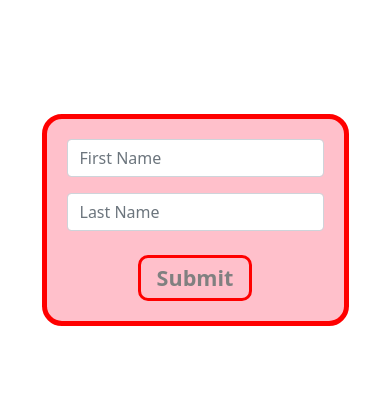
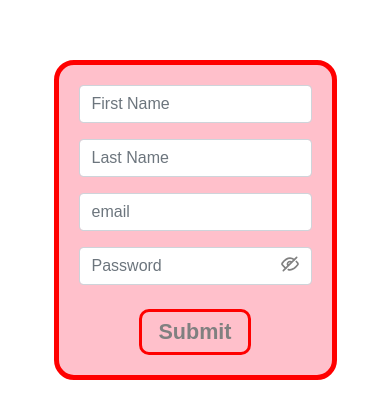
Before and after one commit to AnjaliChandaRC/Router, a React (Create React App) app: page /formtwo in a window 390 px wide. Shown: the part 202-620 px from the top of the page. Built offline with nearby package versions, Linux system fonts and the light colour scheme.

Commit message:
some changes

```diff
--- a/package.json
+++ b/package.json
@@ -14,6 +14,7 @@
     "react-scripts": "5.0.1",
     "react-slick": "^0.29.0",
     "slick-carousel": "^1.8.1",
+    "sweetalert": "^2.1.2",
     "web-vitals": "^2.1.4"
   },
   "scripts": {
--- a/src/App.css
+++ b/src/App.css
@@ -45,3 +45,156 @@
 .cursor {
   cursor: pointer;
 }
+
+@import url('https://fonts.googleapis.com/css2?family=Montserrat:wght@300;400;600;700&display=swap');
+
+* {
+  padding: 0;
+  margin: 0;
+  font-family: 'Montserrat', sans-serif;
+}
+
+/*ROOTS==========VARIABLES=================START*/
+:root {
+  /*FONT===SIZES===START*/
+  --font-xsm: 16px;
+  --font-sm: 20px;
+  --font-xmd: 22px;
+  --font-md: 25px;
+  --font-xlg: 35px;
+  --font-lg: 40px;
+  --font-xl: 56px;
+  /*COLORS========START*/
+  --black: #000;
+  --white: #fff;
+}
+
+/*MEDIA=================FONT=============SIZES=================START*/
+@media (max-width: 1399.98px) {
+  :root {
+    --font-xsm: 16px;
+    --font-sm: 20px;
+    --font-xmd: 22px;
+    --font-md: 25px;
+    --font-xlg: 32px;
+    --font-lg: 38px;
+    --font-xl: 50px;
+  }
+}
+
+@media (max-width: 991.98px) {
+  :root {
+    --font-xsm: 16px;
+    --font-sm: 20px;
+    --font-xmd: 22px;
+    --font-md: 25px;
+    --font-xlg: 30px;
+    --font-lg: 35px;
+    --font-xl: 40px;
+  }
+}
+
+@media (max-width: 767.98px) {
+  :root {
+    --font-xsm: 16px;
+    --font-sm: 20px;
+    --font-xmd: 22px;
+    --font-md: 25px;
+    --font-xlg: 26px;
+    --font-lg: 30px;
+    --font-xl: 35px;
+  }
+}
+
+@media (max-width: 575.98px) {
+  :root {
+    --font-xsm: 14px;
+    --font-sm: 16px;
+    --font-xmd: 18px;
+    --font-md: 20px;
+    --font-xlg: 22px;
+    --font-lg: 26px;
+    --font-xl: 32px;
+  }
+}
+
+/*FONT=====================SIZES==================CLASSES==============START*/
+.font_xsm {
+  font-size: var(--font-xsm) !important;
+}
+
+.font_sm {
+  font-size: var(--font-sm) !important;
+}
+
+.font_xmd {
+  font-size: var(--font-xmd) !important;
+}
+
+.font_md {
+  font-size: var(--font-md) !important;
+}
+
+.font_xlg {
+  font-size: var(--font-xlg) !important;
+}
+
+.font_lg {
+  font-size: var(--font-lg) !important;
+}
+
+.font_xl {
+  font-size: var(--font-xl) !important;
+}
+
+/*COLORS-=====================CLASSES========================START*/
+.black {
+  color: var(--black) !important;
+}
+
+.white {
+  color: var(--white) !important;
+}
+
+/*FONT====================WEIGHT==================CLASSES======================START*/
+.fw_normal {
+  font-weight: normal !important;
+}
+
+.fw_light {
+  font-weight: 300;
+}
+
+.fw_semibold {
+  font-weight: 600;
+}
+
+.fw_bold {
+  font-weight: 700 !important;
+}
+
+/*COMMON=====================CLASSES=======================START*/
+.main_heading {
+  font-size: var(--font-xlg);
+  font-weight: 300;
+  color: var(--black);
+}
+
+.main_para {
+  font-size: var(--font-xsm);
+  font-weight: 400;
+  color: var(--black);
+}
+
+.common_btn {
+  font-size: var(--font-md);
+  font-weight: 300;
+  background: var(--black);
+  color: var(--white);
+  border: 1px solid #000000;
+  transition: all 0.4s ease-in-out;
+}
+
+.common_btn:hover {
+  transform: scale(1.03);
+}
--- a/src/App.js
+++ b/src/App.js
@@ -14,7 +14,7 @@ import FormTwo from "./component/FormTwo";
 function App() {
   return (
     <Router>
-      <Header />
+      {/* <Header /> */}
       <Switch>
         <Route exact path="/" component={Home} />
         <Route exact path="/demo" component={Demo} />
--- a/src/component/Form.jsx
+++ b/src/component/Form.jsx
@@ -15,6 +15,7 @@ function Form() {
   //   };
   const submitData = () => {
     let Data = [];
+    const ValidateValue = ValidateEmail(emailName);
     Data = showData.push(
       firstName,
       lastName,
@@ -24,6 +25,14 @@ function Form() {
     );
     console.log("showData", showData);
   };
+
+  function ValidateEmail(mail) {
+    if (/^\w+([\.-]?\w+)*@\w+([\.-]?\w+)*(\.\w{2,3})+$/.test(mail)) {
+      return true;
+    }
+    // alert("You have entered an invalid email address!");
+    return false;
+  }
 
   return (
     <>
--- a/src/component/FormTwo.jsx
+++ b/src/component/FormTwo.jsx
@@ -1,22 +1,77 @@
 import React, { useState } from "react";
+import { EyeClose, EyeIcon } from "../common/Icons";
+import swal from "sweetalert";
 
 function FormTwo() {
-  //   const InitialValue = {
-  //     FirstName: "",
-  //     LastName: "",
-  //   };
-  const [FirstValue, setFirstValue] = useState({
+  const InitialValue = {
     FirstName: "",
     LastName: "",
+    email: "",
+    Password: "",
+  };
+  const [showHidePassword, setShowHidePassword] = useState(false);
+  const [FirstValue, setFirstValue] = useState(InitialValue);
+  const [formErrors, setFormErrors] = useState(false);
+  const [existValue, setExistValue] = useState(false);
+  const [existValueTwo, setExistValueTwo] = useState(false);
+  const hanldeUser = (e) => {
+    const value = e.target.value;
+    setFirstValue({
+      ...FirstValue,
+      FirstName: value,
     });
-  const submitBtn = () => {
+    if (value.includes("_") && FirstValue.FirstName !== "") {
+      setExistValue(true);
+    } else {
+      setExistValue(false);
+    }
+  };
+  const lastvalue = (e) => {
+    const value = e.target.value;
+    setFirstValue({
+      ...FirstValue,
+      LastName: value,
+    });
+    if (value.includes("-") && FirstValue.LastName !== "") {
+      setExistValueTwo(true);
+    } else {
+      setExistValueTwo(false);
+    }
+  };
+  const submitBtn = (e) => {
+    console.log(FirstValue, "FirstValue");
+    e.preventDefault(e);
+    const ValidateValue = ValidateEmail(FirstValue.email);
     setFirstValue(FirstValue);
+    if (
+      FirstValue.FirstName &&
+      FirstValue.LastName &&
+      FirstValue.Password &&
+      FirstValue.email === "" &&
+      ValidateValue
+    ) {
+      swal("Done", "SuccessFully is Done ", "success");
+      setFormErrors(false);
       setFirstValue({
         FirstName: "",
         LastName: "",
+        email: "",
+        Password: "",
       });
+    } else {
+      setFirstValue(FirstValue);
+      swal("Oops", "Something went wrong!", "error");
+    }
   };
-  console.log(FirstValue, "FirstValue");
+
+  function ValidateEmail(mail) {
+    if (/^\w+([\.-]?\w+)*@\w+([\.-]?\w+)*(\.\w{2,3})+$/.test(mail)) {
+      return true;
+    }
+    // alert("You have entered an invalid email address!");
+    return false;
+  }
+
   return (
     <>
       <section className="d-flex min-vh-100 align-items-center justify-content-center">
@@ -27,35 +82,105 @@ function FormTwo() {
                 <div class="mb-3">
                   <input
                     value={FirstValue.FirstName}
+                    // onChange={(e) =>
+                    //   setFirstValue({
+                    //     ...FirstValue,
+                    //     FirstName: e.target.value,
+                    //   })
+                    // }
+                    onChange={(e) => hanldeUser(e)}
+                    type="text"
+                    className="form-control"
+                    placeholder="First Name"
+                  />
+                  {formErrors && FirstValue.FirstName === "" ? (
+                    <p className="text-danger mb-0">Username is required</p>
+                  ) : FirstValue !== "" && existValue ? (
+                    <p className="text-success mb-0">Username Is exist</p>
+                  ) : FirstValue.FirstName === "" ? (
+                    ""
+                  ) : (
+                    <p className="text-danger mb-0">
+                      Username Is Does n't exist
+                    </p>
+                  )}
+                </div>
+                <div className="mb-3">
+                  <input
+                    value={FirstValue.LastName}
+                    // onChange={(e) =>
+                    //   setFirstValue({
+                    //     ...FirstValue,
+                    //     LastName: e.target.value,
+                    //   })
+                    // }
+                    onChange={(e) => lastvalue(e)}
+                    type="text"
+                    className="form-control"
+                    placeholder="Last Name"
+                  />
+                  {formErrors && FirstValue.LastName === "" ? (
+                    <p className="text-danger mb-0">Username is required</p>
+                  ) : FirstValue !== "" && existValueTwo ? (
+                    <p className="text-success mb-0">Username Is exist</p>
+                  ) : FirstValue.LastName === "" ? (
+                    ""
+                  ) : (
+                    <p className="text-danger mb-0">
+                      Username Is Does n't exist
+                    </p>
+                  )}
+                </div>
+                <div className="mb-3">
+                  <input
+                    value={FirstValue.email}
                     onChange={(e) =>
                       setFirstValue({
                         ...FirstValue,
-                        FirstName: e.target.value,
+                        email: e.target.value,
                       })
                     }
                     type="text"
                     className="form-control"
-                    placeholder="First Name"
+                    placeholder="email"
                   />
+                  <p className="text-danger mb-0">
+                    {formErrors && FirstValue.email === ""
+                      ? "Email is required"
+                      : ""}
+                  </p>
                 </div>
-                <div className="mb-3">
+                <div className="mb-3 d-flex position-relative">
+                  <div>
                     <input
-                    value={FirstValue.LastName}
+                      value={FirstValue.Password}
                       onChange={(e) =>
                         setFirstValue({
                           ...FirstValue,
-                        LastName: e.target.value,
+                          Password: e.target.value,
                         })
                       }
-                    type="text"
+                      type={showHidePassword ? "text" : "password"}
                       className="form-control"
-                    placeholder="Last Name"
+                      placeholder="Password"
                     />
+                    <p className="text-danger mb-0">
+                      {formErrors && FirstValue.Password === ""
+                        ? "Password is required"
+                        : ""}
+                    </p>
+                  </div>
+                  <div
+                    className="position-absolute eye_position cursor"
+                    onClick={() => setShowHidePassword(!showHidePassword)}
+                  >
+                    {showHidePassword ? <EyeIcon /> : <EyeClose />}
+                  </div>
                 </div>
                 {console.log(FirstValue)}
                 <div className="text-center mt-4">
                   <button
-                    onClick={() => submitBtn()}
+                    onClick={(e) => submitBtn(e)}
                     className="fs-4 fw-bold submit_btn py-1 px-3"
                   >
                     Submit
--- a/src/component/Star.jsx
+++ b/src/component/Star.jsx
@@ -4,7 +4,6 @@ const Star = () => {
   const [indexvaluefirst, SetIndexValuefirst] = useState(null);
   const [indexvaluesec, SetIndexValuesec] = useState(null);
   const [indexvaluethird, SetIndexValuethird] = useState(null);
-  const [indexvaluefourth, SetIndexValuefourth] = useState(null);
   return (
     <>
       <div className="container mt-5">
```
Also changed, not shown: src/component/Header.jsx (+33 -7 lines), 1 other file (tests, documents, lock files or other folders). Lines whose indentation alone changed are shown as unchanged.
